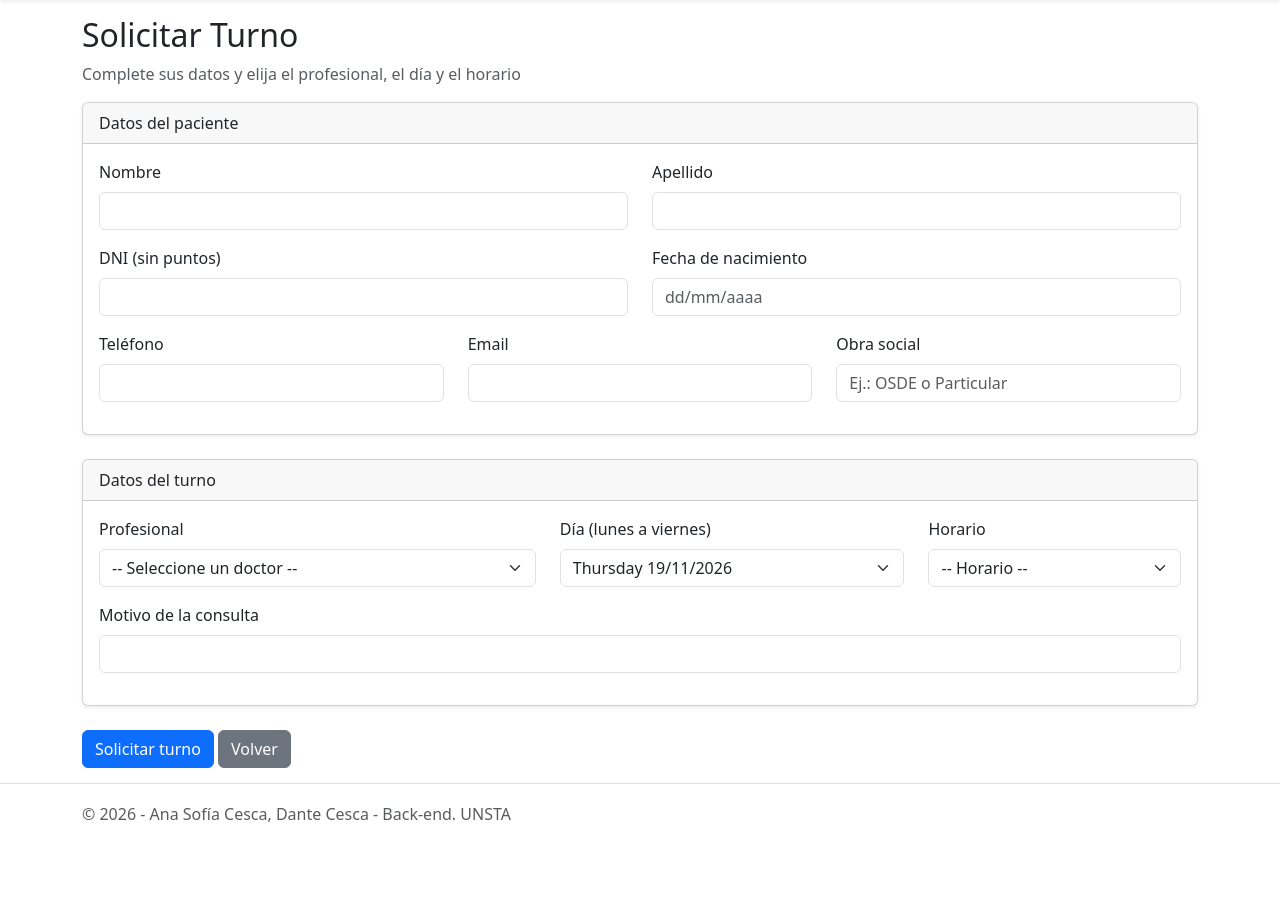
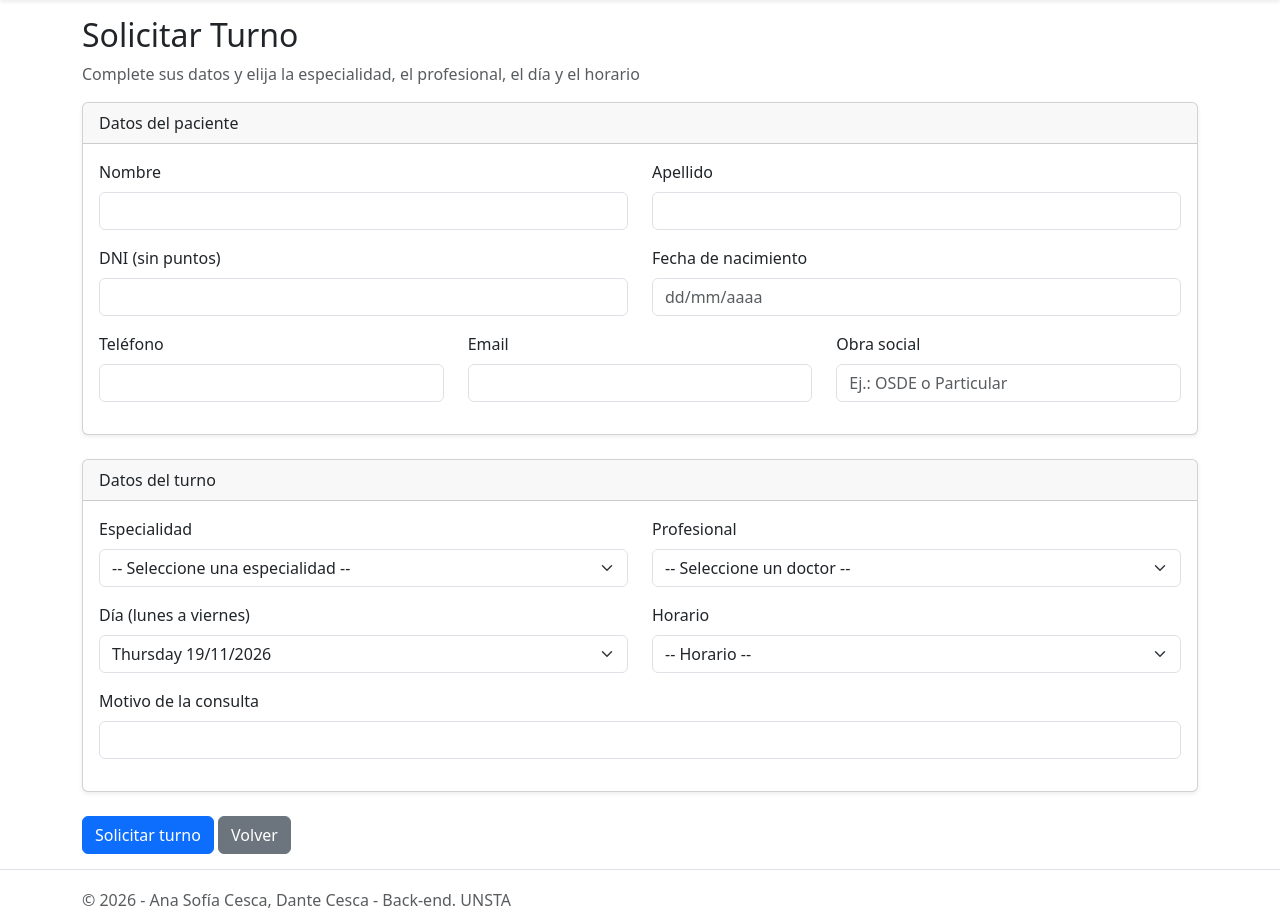
Before and after one commit to AnaSofiaCesca/Trabajo-Final-Back-End, an ASP.NET Core app: page /Turnos/Create in a window 1280 px wide. Shown: the part 57-970 px from the top of the page. Before the commit the page ends 879 px from the top, so only its background shows below. Run offline with ASP.NET Core 8, Linux system fonts and the light colour scheme; style sheets or scripts are compiled from the project's sources.

Commit message:
Solicitar turno: filtro de doctores por especialidad

```diff
--- a/TpFinal.Web/Views/Turnos/Create.cshtml
+++ b/TpFinal.Web/Views/Turnos/Create.cshtml
@@ -5,7 +5,7 @@
 }
 
 <h2>Solicitar Turno</h2>
-<p class="text-muted">Complete sus datos y elija el profesional, el día y el horario</p>
+<p class="text-muted">Complete sus datos y elija la especialidad, el profesional, el día y el horario</p>
 
 <form asp-action="Create" method="post">
     <div asp-validation-summary="ModelOnly" class="text-danger mb-3"></div>
@@ -57,21 +57,27 @@
         <div class="card-header">Datos del turno</div>
         <div class="card-body">
             <div class="row">
-                <div class="col-md-5 mb-3">
+                <div class="col-md-6 mb-3">
+                    <label for="Especialidad" class="form-label">Especialidad</label>
+                    <select id="Especialidad" class="form-select" data-filtra-doctores="DoctorId">
+                        <option value="">-- Seleccione una especialidad --</option>
+                    </select>
+                </div>
+                <div class="col-md-6 mb-3">
                     <label asp-for="DoctorId" class="form-label">Profesional</label>
                     <select asp-for="DoctorId" asp-items="ViewBag.Doctores" class="form-select">
                         <option value="0">-- Seleccione un doctor --</option>
                     </select>
                     <span asp-validation-for="DoctorId" class="text-danger"></span>
                 </div>
-                <div class="col-md-4 mb-3">
+                <div class="col-md-6 mb-3">
                     <label asp-for="Fecha" class="form-label">Día (lunes a viernes)</label>
                     <select asp-for="Fecha" asp-items="ViewBag.Dias" class="form-select">
                         <option value="">-- Día --</option>
                     </select>
                     <span asp-validation-for="Fecha" class="text-danger"></span>
                 </div>
-                <div class="col-md-3 mb-3">
+                <div class="col-md-6 mb-3">
                     <label asp-for="Hora" class="form-label">Horario</label>
                     <select asp-for="Hora" asp-items="ViewBag.Horarios" class="form-select">
                         <option value="">-- Horario --</option>
--- a/TpFinal.Web/wwwroot/js/site.js
+++ b/TpFinal.Web/wwwroot/js/site.js
@@ -13,3 +13,54 @@ document.querySelectorAll('input[data-mascara-fecha]').forEach(function (input)
         input.value = resultado;
     });
 });
+
+// Especialidad -> filtra el desplegable de doctores.
+// Usa los grupos <optgroup> que arma el controller (un grupo por especialidad).
+document.querySelectorAll('select[data-filtra-doctores]').forEach(function (selectEspecialidad) {
+    var selectDoctor = document.getElementById(selectEspecialidad.dataset.filtraDoctores);
+
+    if (!selectDoctor) {
+        return;
+    }
+
+    var opcionVacia = selectDoctor.querySelector('option[value="0"]');
+    var grupos = Array.from(selectDoctor.querySelectorAll('optgroup'));
+
+    // Carga las especialidades a partir de los grupos de doctores
+    grupos.forEach(function (grupo) {
+        selectEspecialidad.add(new Option(grupo.label, grupo.label));
+    });
+
+    // Si ya hay un doctor elegido (por ejemplo, al volver con un error), selecciona su especialidad
+    var doctorElegido = selectDoctor.selectedOptions[0];
+
+    if (doctorElegido && doctorElegido.parentElement.tagName === 'OPTGROUP') {
+        selectEspecialidad.value = doctorElegido.parentElement.label;
+    }
+
+    function filtrarDoctores() {
+        var especialidad = selectEspecialidad.value;
+        var valorAnterior = selectDoctor.value;
+
+        selectDoctor.innerHTML = '';
+
+        if (opcionVacia) {
+            selectDoctor.appendChild(opcionVacia);
+        }
+
+        grupos.forEach(function (grupo) {
+            if (grupo.label === especialidad) {
+                selectDoctor.appendChild(grupo);
+            }
+        });
+
+        selectDoctor.value = valorAnterior;
+
+        if (selectDoctor.value !== valorAnterior) {
+            selectDoctor.value = '0';
+        }
+    }
+
+    filtrarDoctores();
+    selectEspecialidad.addEventListener('change', filtrarDoctores);
+});
```
